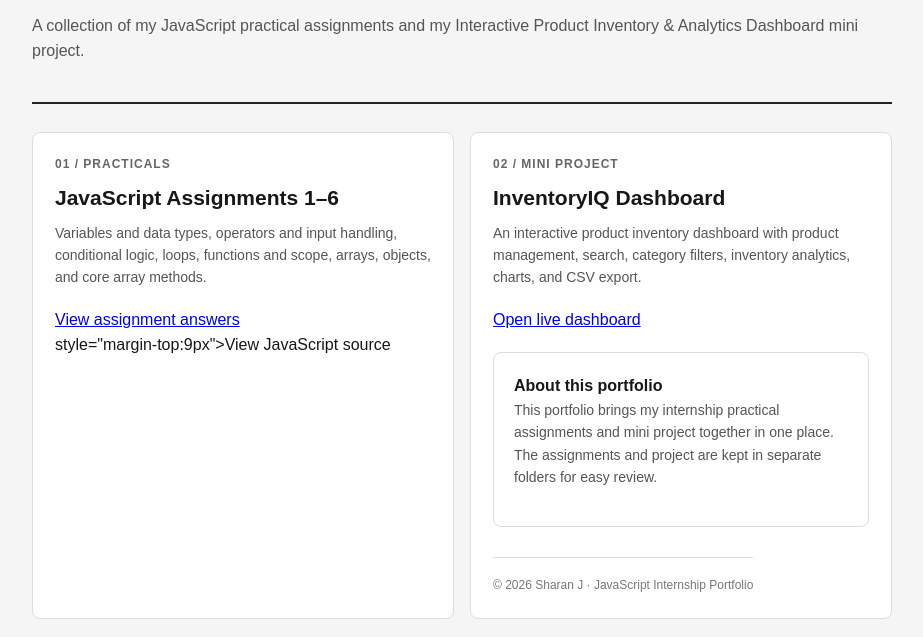
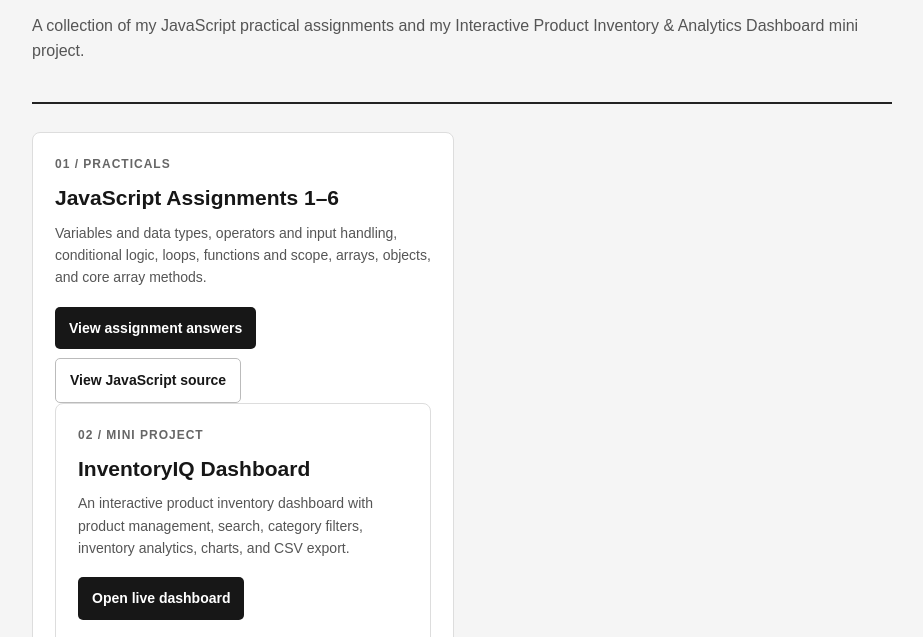
Before and after one commit to SharanJ-works/sharan-j-internship-portfolio, a plain HTML site: page index.html in a window 1280 px wide. Shown: the part 117-754 px from the top of the page, without its empty margins (178-1101 px from the left). Drawn offline with Linux system fonts and the light colour scheme.

Commit message:
Update links and styles in index.html

```diff
--- a/index.html
+++ b/index.html
@@ -19,10 +19,10 @@ footer{border-top:1px solid #ddd;margin-top:30px;padding-top:18px;font-size:12px
 <div class="cards">
 <article class="card"><div class="num">01 / PRACTICALS</div><h2>JavaScript Assignments 1–6</h2>
 <p>Variables and data types, operators and input handling, conditional logic, loops, functions and scope, arrays, objects, and core array methods.</p>
-<a href="./Sharan_J_Internship_Portfolio/assignments/Assignment_Answers.md">View assignment answers</a
-<a href="./Sharan_J_Internship_Portfolio/assignments/assignments.js"> style="margin-top:9px">View JavaScript source</a></article>
+<a class="btn" href="assignments/Assignment_Answers.md">View assignment answers</a>
+<a class="btn outline" href="assignments/assignments.js" style="margin-top:9px">View JavaScript source</a>
 <article class="card"><div class="num">02 / MINI PROJECT</div><h2>InventoryIQ Dashboard</h2>
 <p>An interactive product inventory dashboard with product management, search, category filters, inventory analytics, charts, and CSV export.</p>
-<a href="./Sharan_J_Internship_Portfolio/inventory-dashboard/index.html">Open live dashboard</a>
+<a class="btn" href="inventory-dashboard/index.html">Open live dashboard</a>
 <section class="info"><strong>About this portfolio</strong><p>This portfolio brings my internship practical assignments and mini project together in one place. The assignments and project are kept in separate folders for easy review.</p></section>
 <footer>© 2026 Sharan J · JavaScript Internship Portfolio</footer></main></body></html>
```
